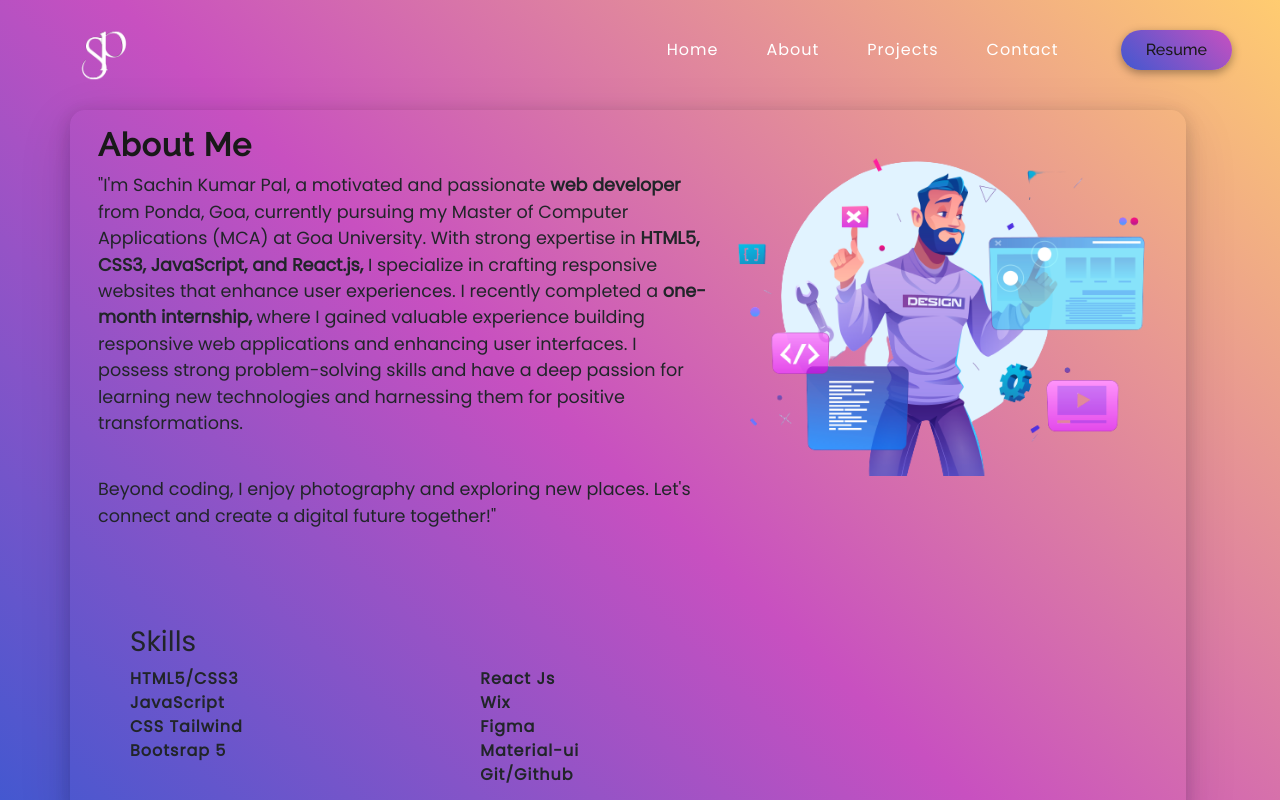
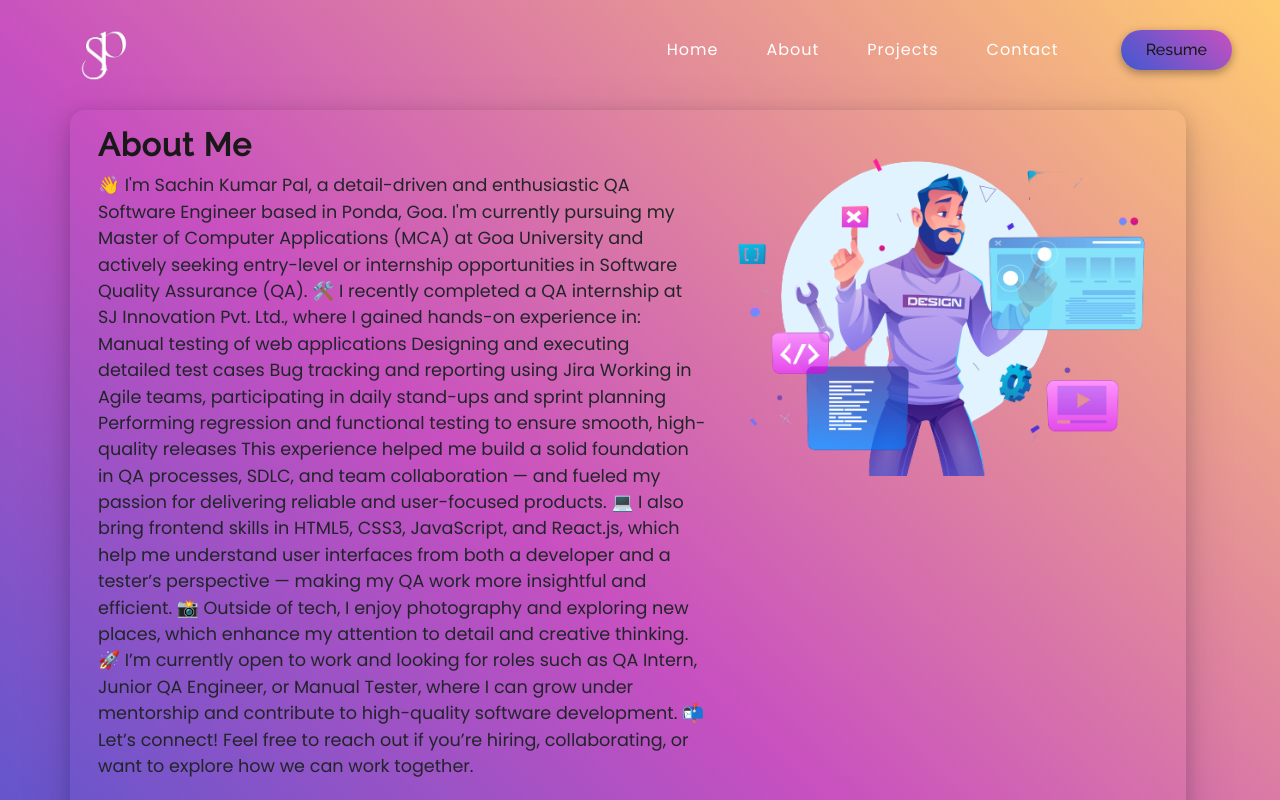
Before and after one commit to sachin59921/My_Portfoli, a React (Create React App) app: page /about in a window 1280 px wide. Shown: the top 800 px of the page. Built offline with nearby package versions, Linux system fonts and the light colour scheme.

Commit message:
updated about page content

```diff
--- a/src/components/Aboutpage/Aboutpage.js
+++ b/src/components/Aboutpage/Aboutpage.js
@@ -12,19 +12,29 @@ function Aboutpage() {
               About <span>Me</span>
             </h3>
             <p className="aboutdetails">
-              "I'm Sachin Kumar Pal, a motivated and passionate <b>web developer </b>
-               from Ponda, Goa, currently pursuing my Master of Computer Applications (MCA) at Goa University. With
-              strong expertise in <b>HTML5, CSS3, JavaScript, and React.js,</b> I
-              specialize in crafting responsive websites that enhance user
-              experiences. I recently completed a <b>one-month internship,</b> where I
-              gained valuable experience building responsive web applications
-              and enhancing user interfaces. I possess strong problem-solving
-              skills and have a deep passion for learning new technologies and
-              harnessing them for positive transformations.</p>
-              <br></br>
-              <p className="aboutdetails"> Beyond coding, I
-              enjoy photography and exploring new places. Let's connect and
-              create a digital future together!"
+            👋 I'm Sachin Kumar Pal, a detail-driven and enthusiastic QA Software Engineer based in Ponda, Goa. I'm currently pursuing my Master of Computer Applications (MCA) at Goa University and actively seeking entry-level or internship opportunities in Software Quality Assurance (QA).
+
+🛠️ I recently completed a QA internship at SJ Innovation Pvt. Ltd., where I gained hands-on experience in:
+
+Manual testing of web applications
+
+Designing and executing detailed test cases
+
+Bug tracking and reporting using Jira
+
+Working in Agile teams, participating in daily stand-ups and sprint planning
+
+Performing regression and functional testing to ensure smooth, high-quality releases
+
+This experience helped me build a solid foundation in QA processes, SDLC, and team collaboration — and fueled my passion for delivering reliable and user-focused products.
+
+💻 I also bring frontend skills in HTML5, CSS3, JavaScript, and React.js, which help me understand user interfaces from both a developer and a tester’s perspective — making my QA work more insightful and efficient.
+
+📸 Outside of tech, I enjoy photography and exploring new places, which enhance my attention to detail and creative thinking.
+
+🚀 I’m currently open to work and looking for roles such as QA Intern, Junior QA Engineer, or Manual Tester, where I can grow under mentorship and contribute to high-quality software development.
+
+📬 Let’s connect! Feel free to reach out if you’re hiring, collaborating, or want to explore how we can work together.
               </p>
 
             <ul className="skilllist">
```
